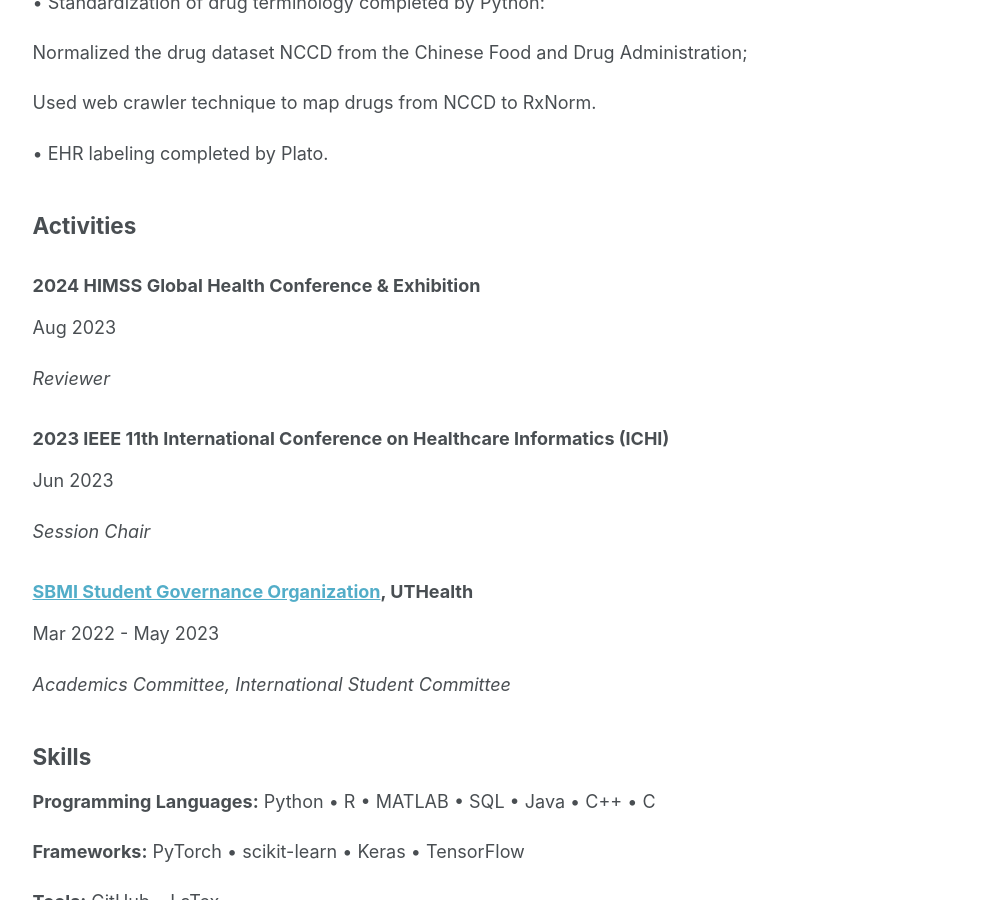
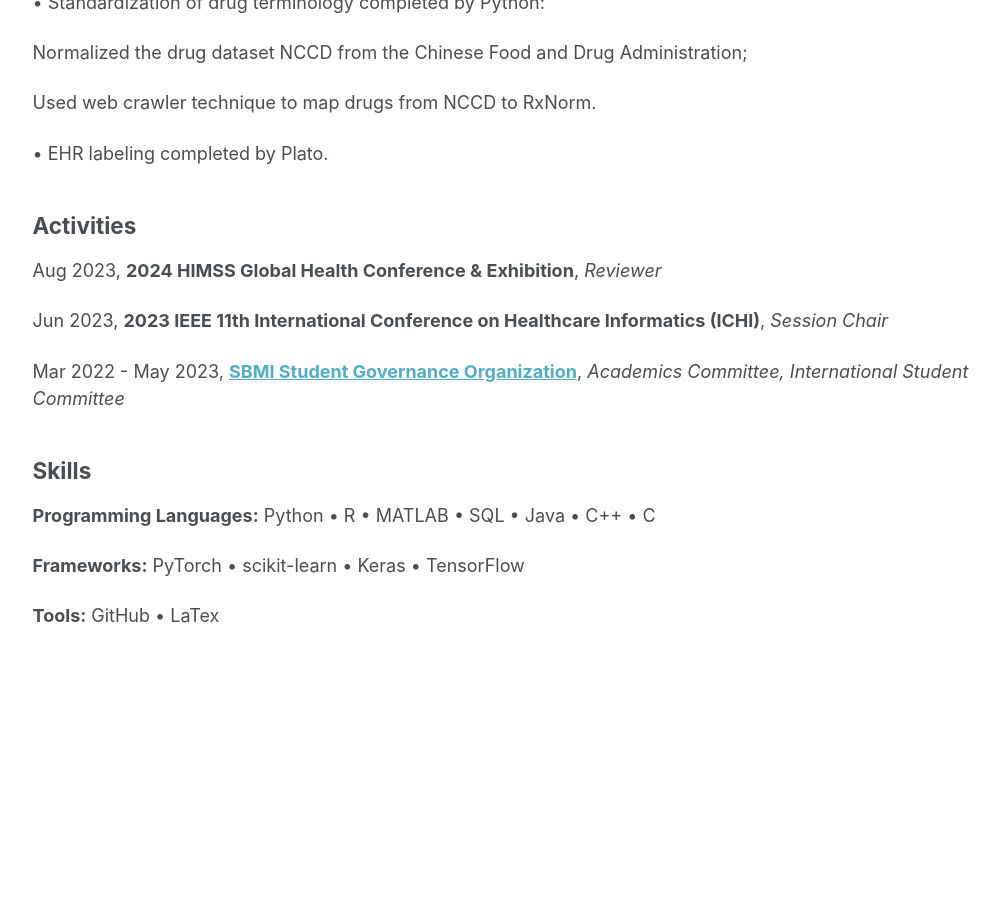
Before and after one commit to BingyuMao/BingyuMao.github.io, a Jekyll site: the page built from _pages/cv.md, in a window 1280 px wide and 900 px high, scrolled down 1943 px. Shown: the whole window, without its empty margins (249-1249 px from the left). Built offline with Jekyll 4.4.1, drawn with Linux system fonts in a browser that asks for light colours; after the commit the page ends 2794 px from its top, so only the background shows below that.

Commit message:
Update cv.md

```diff
--- a/_pages/cv.md
+++ b/_pages/cv.md
@@ -92,25 +92,11 @@ Used web crawler technique to map drugs from NCCD to RxNorm.
 
 ## Activities
 
-### 2024 HIMSS Global Health Conference & Exhibition
+Aug 2023, **2024 HIMSS Global Health Conference & Exhibition**, *Reviewer*
 
-Aug 2023
+Jun 2023, **2023 IEEE 11th International Conference on Healthcare Informatics (ICHI)**, *Session Chair*
 
-*Reviewer*
-
-
-### 2023 IEEE 11th International Conference on Healthcare Informatics (ICHI)
-
-Jun 2023
-
-*Session Chair*
-
-
-### [SBMI Student Governance Organization](https://sbmi.uth.edu/current-students/sgo.htm), UTHealth
-
-Mar 2022 - May 2023
-
-*Academics Committee, International Student Committee*
+Mar 2022 - May 2023, **[SBMI Student Governance Organization](https://sbmi.uth.edu/current-students/sgo.htm)**, *Academics Committee, International Student Committee*
 
 
 
```
